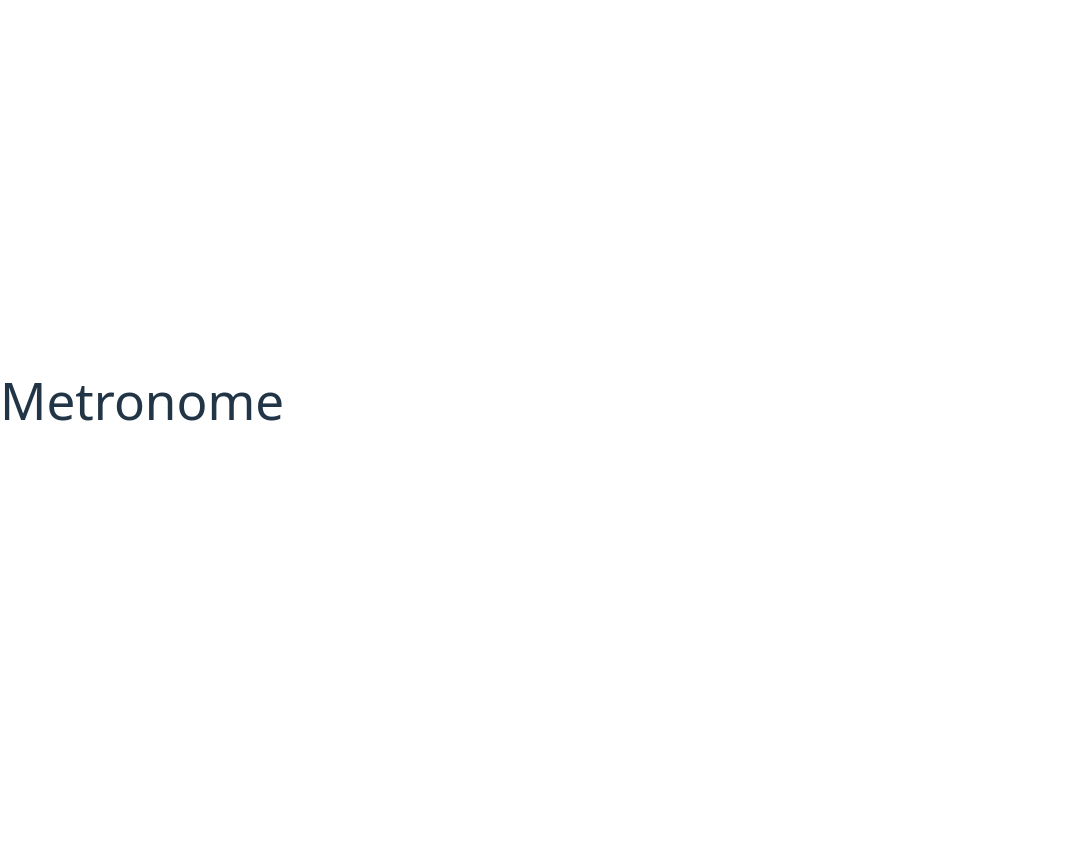
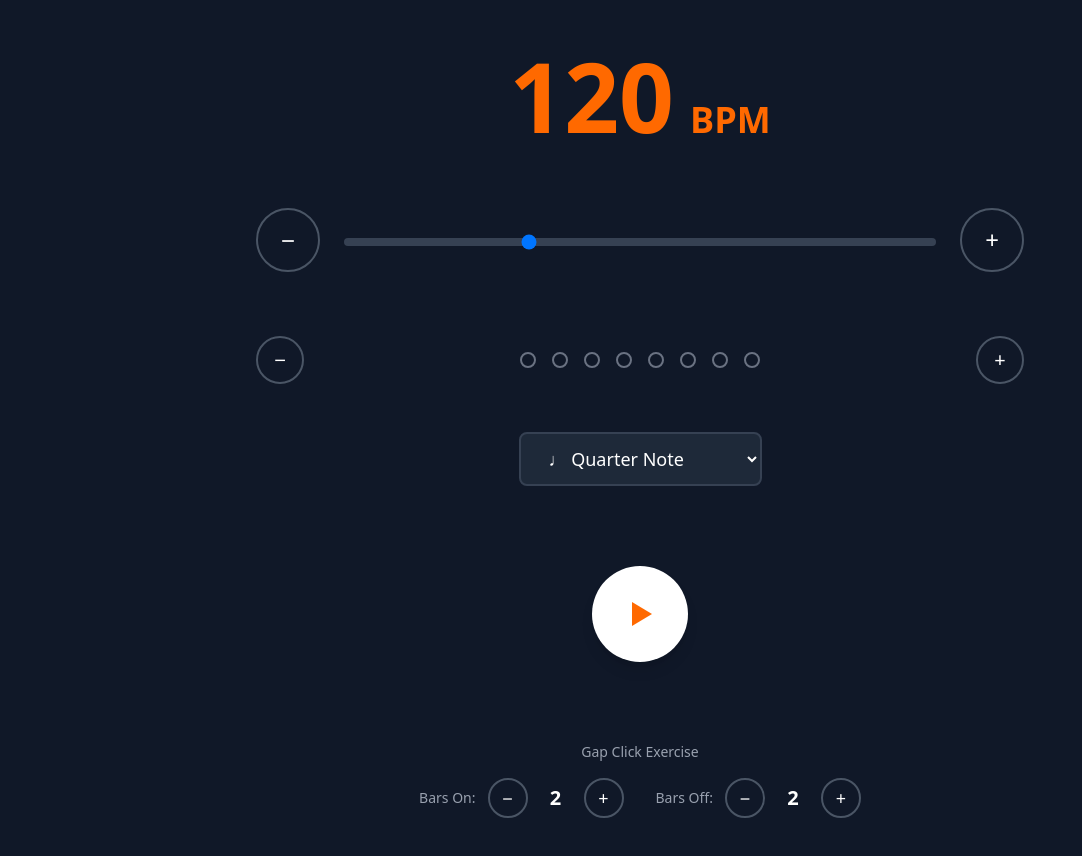
Before and after one commit to michaski/mute-bars-web-metronome, a React (Vite) app: page / in a window 1280 px wide. Shown: the top 856 px of the page, without its empty margins (0-1082 px from the left). Before the commit the page ends 800 px from the top, so only its background shows below. Built offline with nearby package versions, Linux system fonts and the light colour scheme.

Commit message:
UI outline

```diff
--- a/src/App.tsx
+++ b/src/App.tsx
@@ -1,7 +1,9 @@
+import Metronome from "./components/Metronome"
+
 function App() {
   return (
     <>
-      <h1>Metronome</h1>
+      <Metronome />
     </>
   )
 }
--- a/src/components/BeatPattern.tsx
+++ b/src/components/BeatPattern.tsx
@@ -0,0 +1,31 @@
+import React from 'react'
+
+export default function BeatPattern() {
+  return (
+    <div>
+        {/* Beat Pattern Visualization */}
+        <div className="flex items-center gap-3 mb-12">
+          <button className="w-12 h-12 rounded-full border-2 border-gray-600 hover:border-gray-500 flex items-center justify-center text-xl flex-shrink-0">
+            −
+          </button>
+
+          <div className="flex-1 overflow-x-auto">
+            <div className="flex items-center justify-center gap-4 min-w-min px-4">
+              <div className="w-4 h-4 rounded-full border-2 border-gray-500 flex-shrink-0"></div>
+              <div className="w-4 h-4 rounded-full border-2 border-gray-500 flex-shrink-0"></div>
+              <div className="w-4 h-4 rounded-full border-2 border-gray-500 flex-shrink-0"></div>
+              <div className="w-4 h-4 rounded-full border-2 border-gray-500 flex-shrink-0"></div>
+              <div className="w-4 h-4 rounded-full border-2 border-gray-500 flex-shrink-0"></div>
+              <div className="w-4 h-4 rounded-full border-2 border-gray-500 flex-shrink-0"></div>
+              <div className="w-4 h-4 rounded-full border-2 border-gray-500 flex-shrink-0"></div>
+              <div className="w-4 h-4 rounded-full border-2 border-gray-500 flex-shrink-0"></div>
+            </div>
+          </div>
+
+          <button className="w-12 h-12 rounded-full border-2 border-gray-600 hover:border-gray-500 flex items-center justify-center text-xl flex-shrink-0">
+            +
+          </button>
+        </div>
+    </div>
+  )
+}
--- a/src/components/GapClickControls.tsx
+++ b/src/components/GapClickControls.tsx
@@ -0,0 +1,35 @@
+import React from 'react'
+
+export default function GapClickControls() {
+  return (
+    <div>
+        {/* Gap Click Controls */}
+        <div className="mb-16">
+          <div className="text-center text-gray-400 mb-4 text-sm">Gap Click Exercise</div>
+          <div className="flex justify-center items-center gap-8">
+            <div className="flex items-center gap-3">
+              <span className="text-gray-400 text-sm">Bars On:</span>
+              <button className="w-10 h-10 rounded-full border-2 border-gray-600 hover:border-gray-500 flex items-center justify-center text-lg">
+                −
+              </button>
+              <div className="text-xl font-semibold w-8 text-center">2</div>
+              <button className="w-10 h-10 rounded-full border-2 border-gray-600 hover:border-gray-500 flex items-center justify-center text-lg">
+                +
+              </button>
+            </div>
+
+            <div className="flex items-center gap-3">
+              <span className="text-gray-400 text-sm">Bars Off:</span>
+              <button className="w-10 h-10 rounded-full border-2 border-gray-600 hover:border-gray-500 flex items-center justify-center text-lg">
+                −
+              </button>
+              <div className="text-xl font-semibold w-8 text-center">2</div>
+              <button className="w-10 h-10 rounded-full border-2 border-gray-600 hover:border-gray-500 flex items-center justify-center text-lg">
+                +
+              </button>
+            </div>
+          </div>
+        </div>
+    </div>
+  )
+}
--- a/src/components/Metronome.tsx
+++ b/src/components/Metronome.tsx
@@ -1,9 +1,20 @@
 import React from 'react'
+import TempoControl from './TempoControl';
+import BeatPattern from './BeatPattern';
+import NoteValueSelector from './NoteValueSelector';
+import PlaybackControls from './PlaybackControls';
+import GapClickControls from './GapClickControls';
 
 export default function Metronome() {
   return (
-    <div>
-        <h1>Metronome</h1>
+    <div className="min-h-screen bg-gray-900 text-white py-12 px-4">
+      <div className="max-w-3xl mx-auto">
+        <TempoControl />
+        <BeatPattern />
+        <NoteValueSelector />
+        <PlaybackControls />
+        <GapClickControls />
+      </div>
     </div>
-  )
+  );
 }
--- a/src/components/NoteValueSelector.tsx
+++ b/src/components/NoteValueSelector.tsx
@@ -0,0 +1,21 @@
+import React from 'react'
+
+export default function
+() {
+  return (
+    <div>
+        {/* Note Value Selector */}
+        <div className="flex justify-center mb-20">
+          <select className="px-6 py-3 bg-gray-800 border-2 border-gray-700 rounded-lg text-lg hover:border-gray-600 focus:border-orange-500 focus:outline-none cursor-pointer">
+            <option value="whole">𝅝 Whole Note</option>
+            <option value="half">𝅗𝅥 Half Note</option>
+            <option value="quarter" selected>♩ Quarter Note</option>
+            <option value="eighth">♪ Eighth Note</option>
+            <option value="sixteenth">𝅘𝅥𝅯 Sixteenth Note</option>
+            <option value="triplet-eighth">♪♪♪ Eighth Triplet</option>
+            <option value="triplet-sixteenth">𝅘𝅥𝅯𝅘𝅥𝅯𝅘𝅥𝅯 Sixteenth Triplet</option>
+          </select>
+        </div>
+    </div>
+  )
+}
--- a/src/components/PlaybackControls.tsx
+++ b/src/components/PlaybackControls.tsx
@@ -0,0 +1,14 @@
+import React from 'react'
+
+export default function PlaybackControls() {
+  return (
+    <div>
+        {/* Play Button */}
+        <div className="flex justify-center mb-20">
+          <button className="w-24 h-24 rounded-full bg-white hover:bg-gray-100 flex items-center justify-center shadow-lg">
+            <div className="w-0 h-0 border-l-[20px] border-l-orange-500 border-t-[12px] border-t-transparent border-b-[12px] border-b-transparent ml-1"></div>
+          </button>
+        </div>
+    </div>
+  )
+}
--- a/src/components/TempoControl.tsx
+++ b/src/components/TempoControl.tsx
@@ -0,0 +1,36 @@
+import React from 'react'
+
+export default function TempoControl() {
+  return (
+    <div>
+        {/* Large BPM Display */}
+        <div className="text-center mb-16">
+          <div className="text-8xl font-bold text-orange-500 mb-2">
+            120
+            <span className="text-4xl ml-4">BPM</span>
+          </div>
+        </div>
+
+        {/* Tempo Slider with +/- buttons */}
+        <div className="flex items-center gap-6 mb-16">
+          <button className="w-16 h-16 rounded-full border-2 border-gray-600 hover:border-gray-500 flex items-center justify-center text-2xl">
+            −
+          </button>
+
+          <div className="flex-1">
+            <input
+              type="range"
+              min="40"
+              max="300"
+              defaultValue="120"
+              className="w-full h-2 bg-gray-700 rounded-lg appearance-none cursor-pointer"
+            />
+          </div>
+
+          <button className="w-16 h-16 rounded-full border-2 border-gray-600 hover:border-gray-500 flex items-center justify-center text-2xl">
+            +
+          </button>
+        </div>
+    </div>
+  )
+}
--- a/src/index.css
+++ b/src/index.css
@@ -14,57 +14,3 @@
   -webkit-font-smoothing: antialiased;
   -moz-osx-font-smoothing: grayscale;
 }
-
-a {
-  font-weight: 500;
-  color: #646cff;
-  text-decoration: inherit;
-}
-a:hover {
-  color: #535bf2;
-}
-
-body {
-  margin: 0;
-  display: flex;
-  place-items: center;
-  min-width: 320px;
-  min-height: 100vh;
-}
-
-h1 {
-  font-size: 3.2em;
-  line-height: 1.1;
-}
-
-button {
-  border-radius: 8px;
-  border: 1px solid transparent;
-  padding: 0.6em 1.2em;
-  font-size: 1em;
-  font-weight: 500;
-  font-family: inherit;
-  background-color: #1a1a1a;
-  cursor: pointer;
-  transition: border-color 0.25s;
-}
-button:hover {
-  border-color: #646cff;
-}
-button:focus,
-button:focus-visible {
-  outline: 4px auto -webkit-focus-ring-color;
-}
-
-@media (prefers-color-scheme: light) {
-  :root {
-    color: #213547;
-    background-color: #ffffff;
-  }
-  a:hover {
-    color: #747bff;
-  }
-  button {
-    background-color: #f9f9f9;
-  }
-}
```
